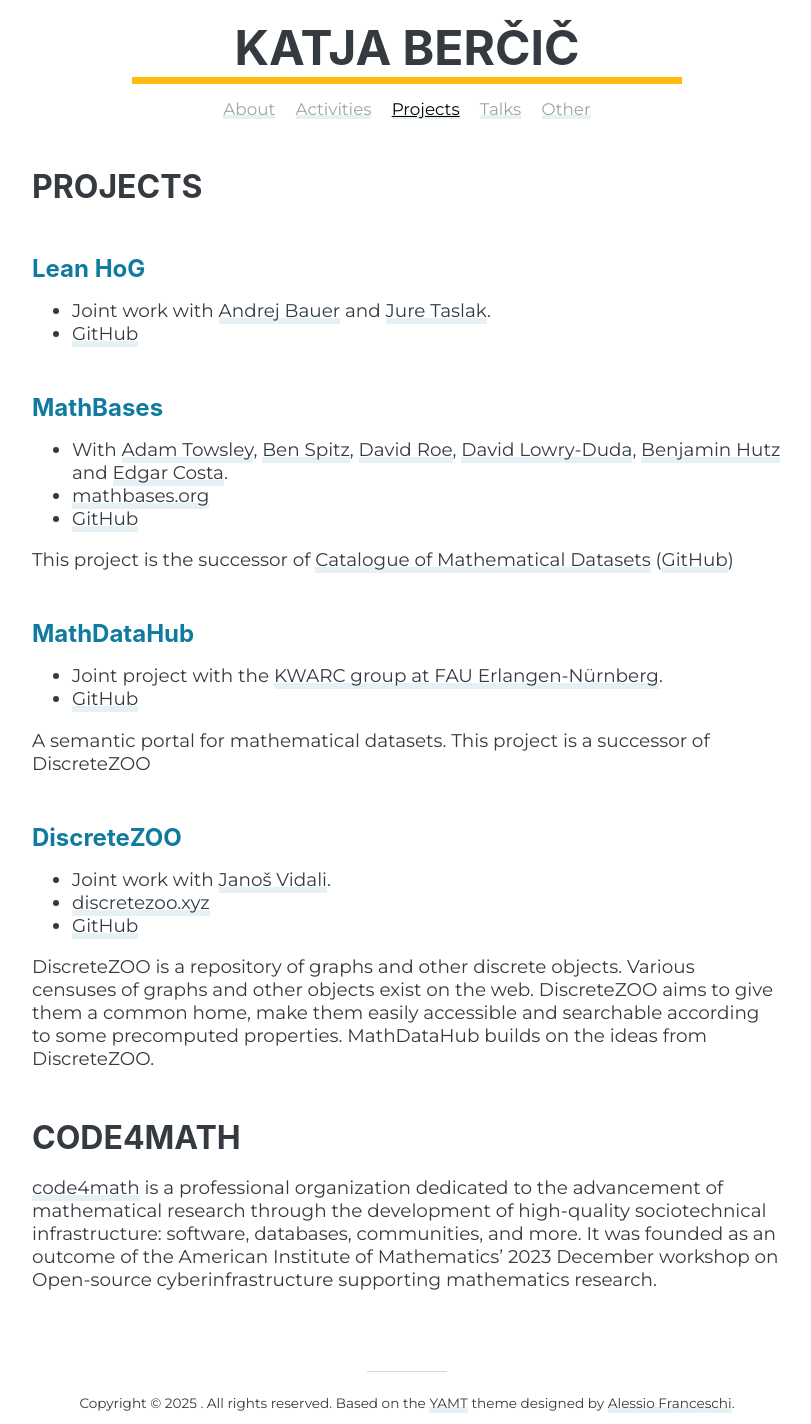
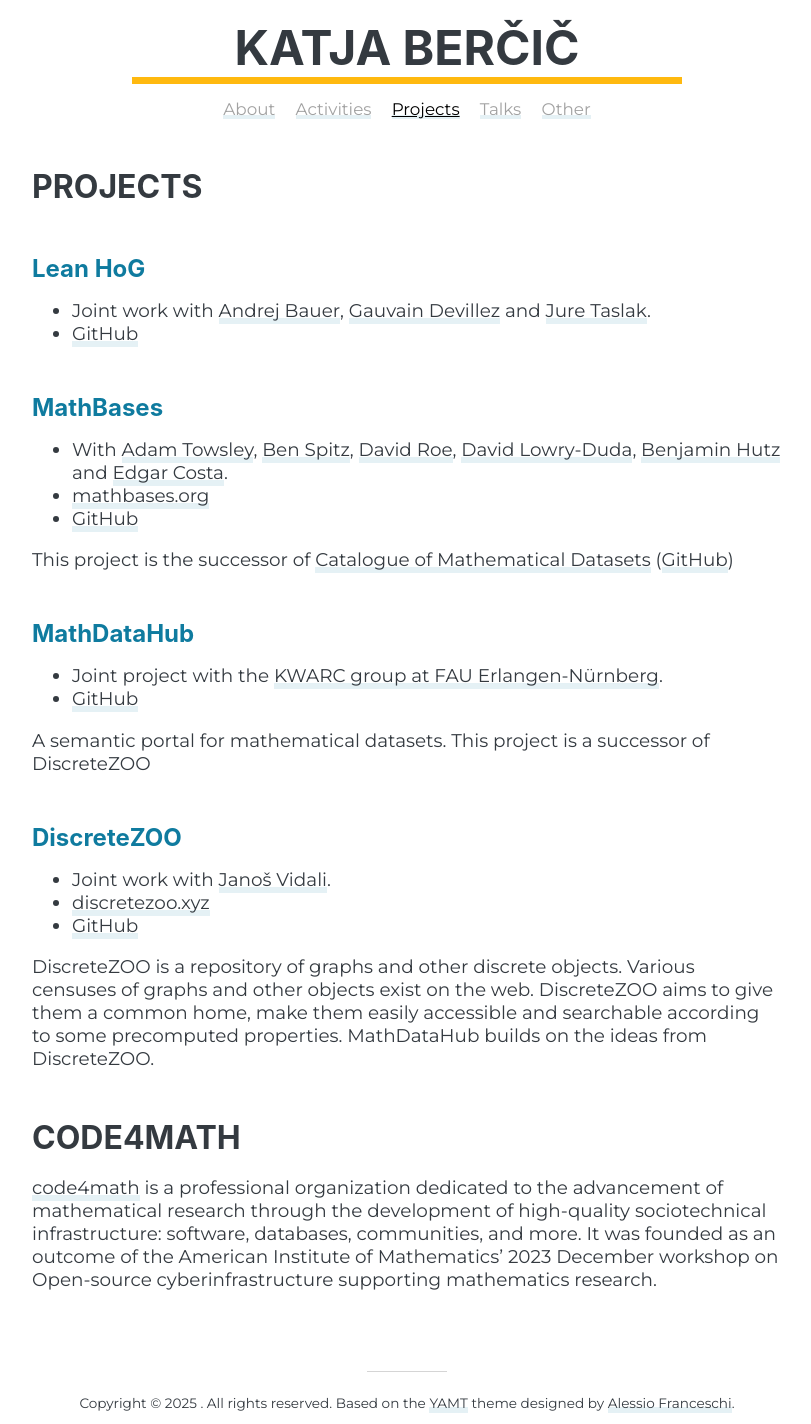
Before and after one commit to katjabercic/katja.not.si, a Jekyll site: the page built from projects.md, in a window 1280 px wide. Shown: the whole page, without its empty margins (233-1044 px from the left). Built offline with Jekyll 4.4.1, drawn with Linux system fonts in a browser that asks for light colours; nearby versions of some CDN libraries; some web fonts are replaced.

Commit message:
Add Gauvain to Lean-HoG

```diff
--- a/projects.md
+++ b/projects.md
@@ -7,7 +7,7 @@ title: Katja Berčič | Projects
 
 ## Lean HoG
 
-* Joint work with [Andrej Bauer](https://www.andrej.com/index.html) and [Jure Taslak](https://www.fmf.uni-lj.si/sl/imenik/1331/taslak-jure/).
+* Joint work with [Andrej Bauer](https://www.andrej.com/index.html), [Gauvain Devillez](https://github.com/GauvainD) and [Jure Taslak](https://www.fmf.uni-lj.si/sl/imenik/1331/taslak-jure/).
 * [GitHub](https://github.com/katjabercic/Lean-HoG)
 
 ## MathBases
```
